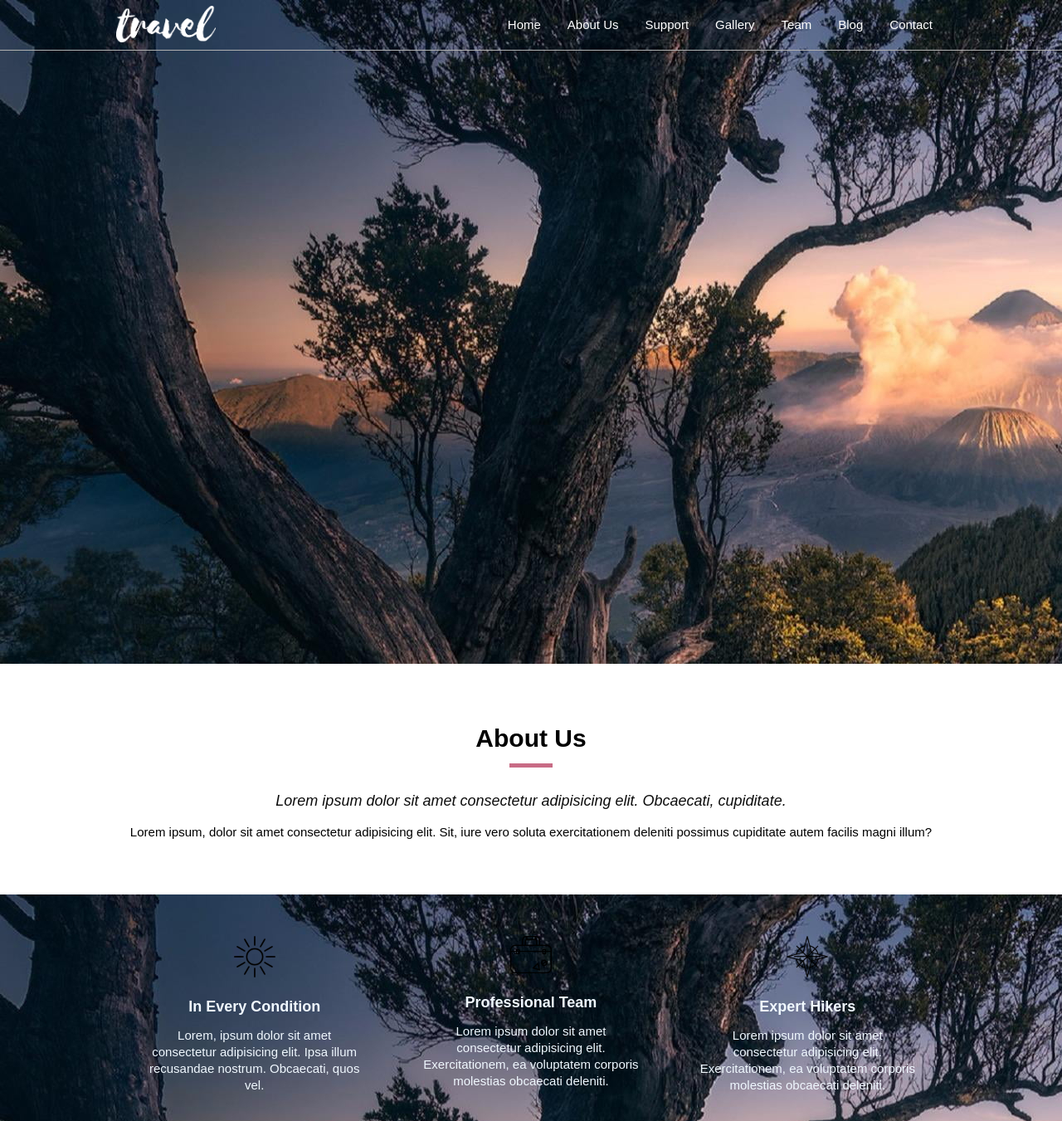
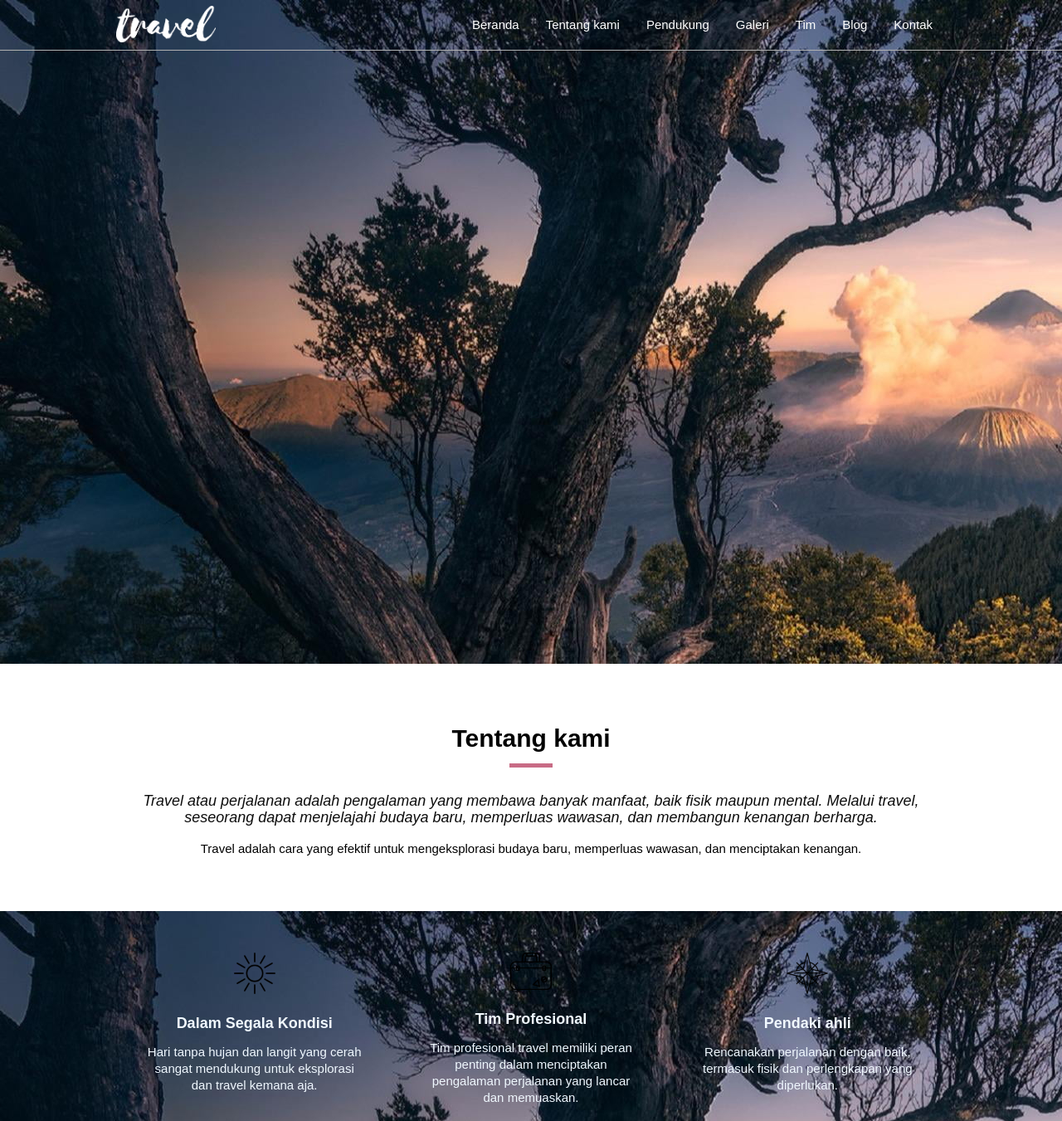
Before and after one commit to yanuarbayu/riansyah1, a plain HTML site: page index.html in a window 1280 px wide. Shown: the top 1351 px of the page at 83% size. Drawn offline with nearby package versions, Linux system fonts and the light colour scheme; files whose address does not match are found by name.

Commit message:
Update index.html

```diff
--- a/index.html
+++ b/index.html
@@ -22,13 +22,13 @@
             <span class="garis"></span>
           </a>
           <ul>
-            <li><a href="#home">Home</a></li>
-            <li><a href="#aboutus">About Us</a></li>
-            <li><a href="#support">Support</a></li>
-            <li><a href="#gallery">Gallery</a></li>
-            <li><a href="#team">Team</a></li>
+            <li><a href="#home">Beranda</a></li>
+            <li><a href="#aboutus">Tentang kami</a></li>
+            <li><a href="#support">Pendukung</a></li>
+            <li><a href="#gallery">Galeri</a></li>
+            <li><a href="#team">Tim</a></li>
             <li><a href="#blog">Blog</a></li>
-            <li><a href="#contact">Contact</a></li>
+            <li><a href="#contact">Kontak</a></li>
           </ul>
         </div>
       </div>
@@ -51,16 +51,13 @@
       <main>
         <section id="aboutus">
           <div class="layar-dalam">
-            <h3>About Us</h3>
+            <h3>Tentang kami</h3>
             <p class="ringkasan">
-              Lorem ipsum dolor sit amet consectetur adipisicing elit.
-              Obcaecati, cupiditate.
+               Travel atau perjalanan adalah pengalaman yang membawa banyak manfaat, baik fisik maupun mental. Melalui travel, seseorang dapat menjelajahi budaya baru, memperluas wawasan, dan membangun kenangan berharga.
             </p>
             <div class="konten-isi">
               <p>
-                Lorem ipsum, dolor sit amet consectetur adipisicing elit. Sit,
-                iure vero soluta exercitationem deleniti possimus cupiditate
-                autem facilis magni illum?
+                Travel adalah cara yang efektif untuk mengeksplorasi budaya baru, memperluas wawasan, dan menciptakan kenangan.
               </p>
             </div>
           </div>
@@ -69,29 +66,24 @@
           <div class="layar-dalam support">
             <div>
               <img src="asset/matahari.png" />
-              <h6>In Every Condition</h6>
+              <h6>Dalam Segala Kondisi</h6>
               <p>
-                Lorem, ipsum dolor sit amet consectetur adipisicing elit. Ipsa
-                illum recusandae nostrum. Obcaecati, quos vel.
+               Hari tanpa hujan dan langit yang cerah sangat mendukung untuk eksplorasi dan travel kemana aja.
               </p>
             </div>
             <div>
               <img src="asset/tas.png" />
-              <h6>Professional Team</h6>
+              <h6>Tim Profesional</h6>
               <p>
-                Lorem ipsum dolor sit amet consectetur adipisicing elit.
-                Exercitationem, ea voluptatem corporis molestias obcaecati
-                deleniti.
+                Tim profesional travel memiliki peran penting dalam menciptakan pengalaman perjalanan yang lancar dan memuaskan.
+              </p>
               </p>
             </div>
             <div>
               <img src="asset/kompas.png" />
-              <h6>Expert Hikers</h6>
+              <h6>Pendaki ahli</h6>
               <p>
-                Lorem ipsum dolor sit amet consectetur adipisicing elit.
-                Exercitationem, ea voluptatem corporis molestias obcaecati
-                deleniti.
-              </p>
+                Rencanakan perjalanan dengan baik, termasuk fisik dan perlengkapan yang diperlukan.
             </div>
           </div>
         </section>
@@ -139,8 +131,7 @@
           <div class="layar-dalam">
             <h3>Blog Terbaru</h3>
             <p class="ringkasan">
-              Lorem ipsum dolor sit amet consectetur adipisicing elit. Sequi,
-              fugit.
+              Blog terbaru tentang travel memberikan informasi dan inspirasi terkini bagi para pelancong.
             </p>
             <div class="blog">
               <div class="area">
```
